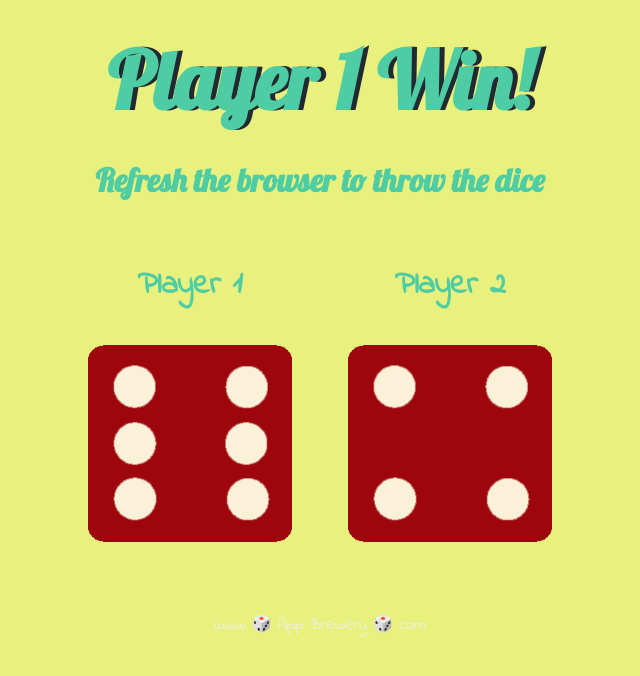
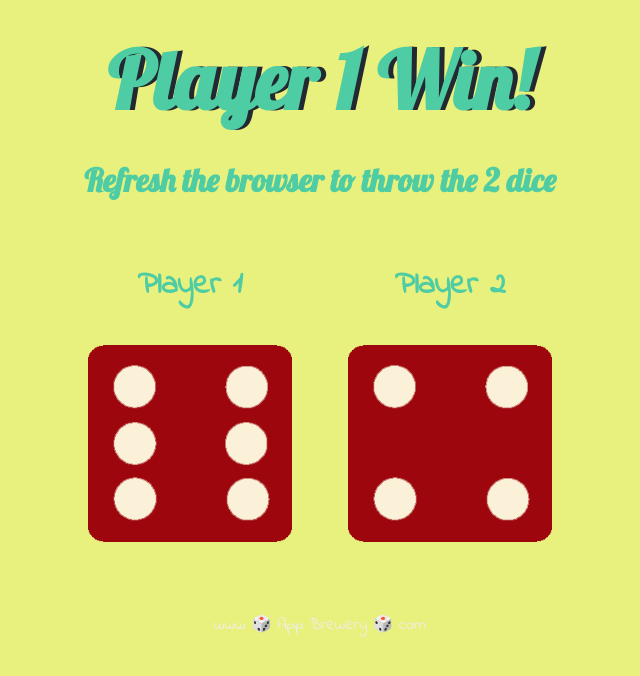
Before and after one commit to emeeks94/dicegame, a plain HTML site: page index.html in a window 1280 px wide. Shown: the whole page, without its empty margins (320-960 px from the left). Drawn offline with Linux system fonts and the light colour scheme.

Commit message:
made changes to the css and html file

```diff
--- a/index.html
+++ b/index.html
@@ -11,7 +11,7 @@
 
     <div class="container">
       <h1>Refresh Me</h1>
-      <h3>Refresh the browser to throw the dice</h3>
+      <h3>Refresh the browser to throw the 2 dice</h3>
 
 
       <div class="dice">
```
